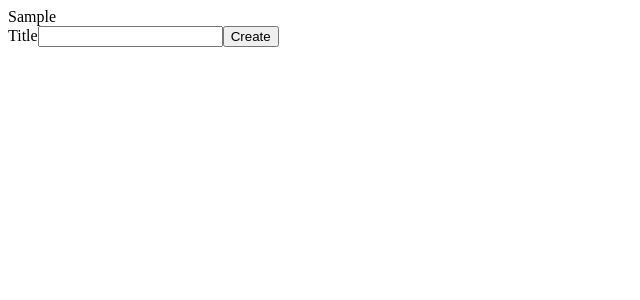
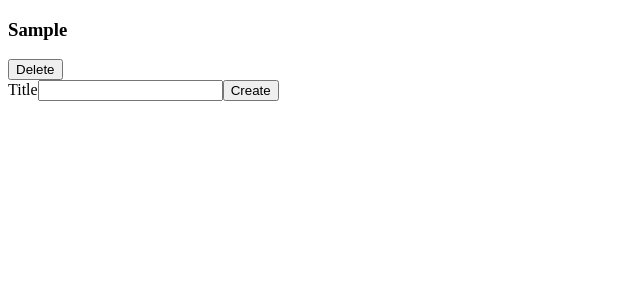
Before and after one commit to majd-hourani/react-book-shelf, a React (Vite) app: page / in a window 1280 px wide. Both pictures are taken after typing "Sample" into the empty fields and a click on the button "Create". Shown: the top 300 px of the page, without its empty margins (0-640 px from the left). Built offline with nearby package versions, Linux system fonts and the light colour scheme.

Commit message:
feat: add book deletion functionality

```diff
--- a/src/App.jsx
+++ b/src/App.jsx
@@ -6,13 +6,20 @@ function App() {
   const [books, setBooks] = useState([]);
 
   function createBook(title) {
-    console.log(title);
     setBooks([...books, { id: Math.floor(Math.random() * 100000), title }]);
+  }
+
+  function deleteBook(id) {
+    setBooks(
+      books.filter((book) => {
+        return book.id !== id;
+      }),
+    );
   }
 
   return (
     <div>
-      <BookList books={books} />
+      <BookList books={books} onDeleteBook={deleteBook} />
       <BookCreate onCreateBook={createBook} />
     </div>
   );
--- a/src/components/BookList.jsx
+++ b/src/components/BookList.jsx
@@ -1,8 +1,8 @@
 import BookShow from "./BookShow";
 
-function BookList({ books }) {
+function BookList({ books, onDeleteBook }) {
   const renderedBooks = books.map((book) => {
-    return <BookShow key={book.id} book={book} />;
+    return <BookShow key={book.id} book={book} onDeleteBook={onDeleteBook} />;
   });
 
   console.log(renderedBooks);
--- a/src/components/BookShow.jsx
+++ b/src/components/BookShow.jsx
@@ -1,5 +1,13 @@
-function BookShow({ book }) {
-  return <div>{book.title}</div>;
+function BookShow({ book, onDeleteBook }) {
+  function handleDeleteBook() {
+    onDeleteBook(book.id);
+  }
+  return (
+    <div>
+      <h3>{book.title}</h3>
+      <button onClick={handleDeleteBook}>Delete</button>
+    </div>
+  );
 }
 
 export default BookShow;
```
